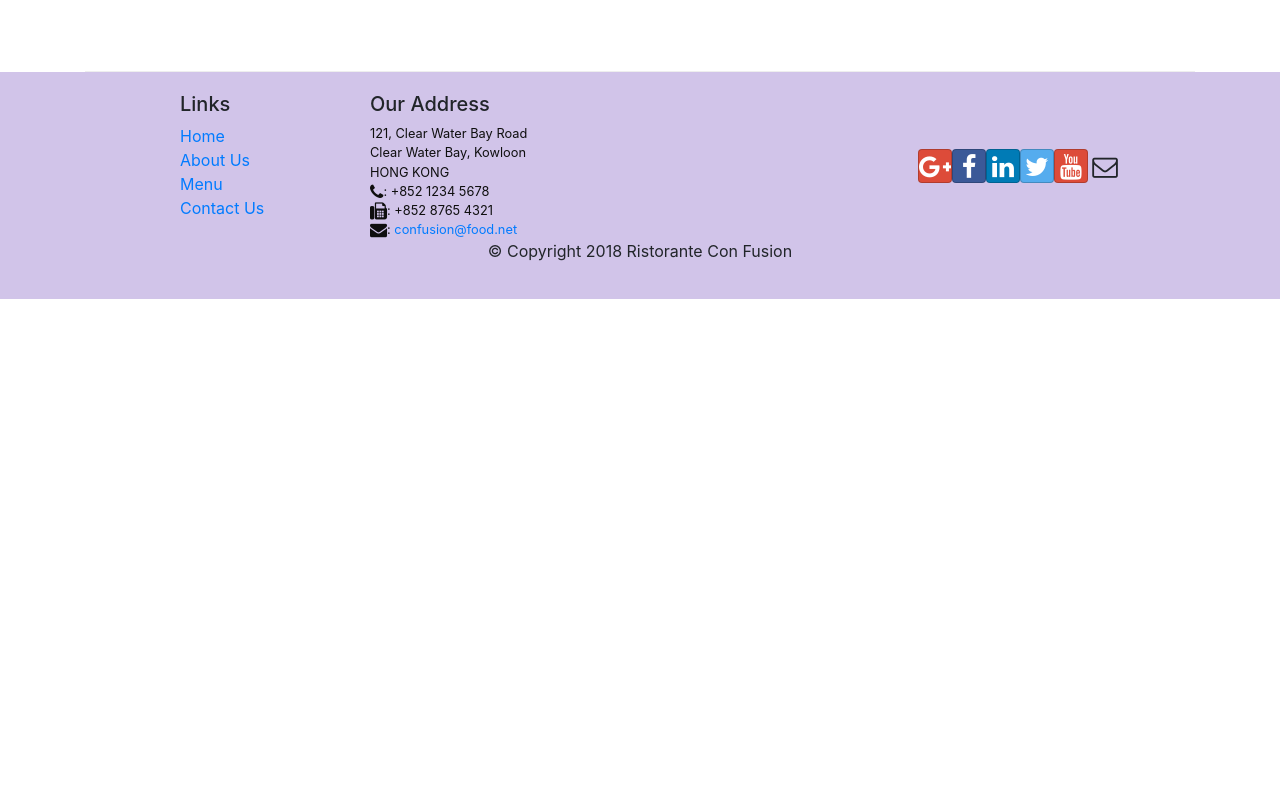
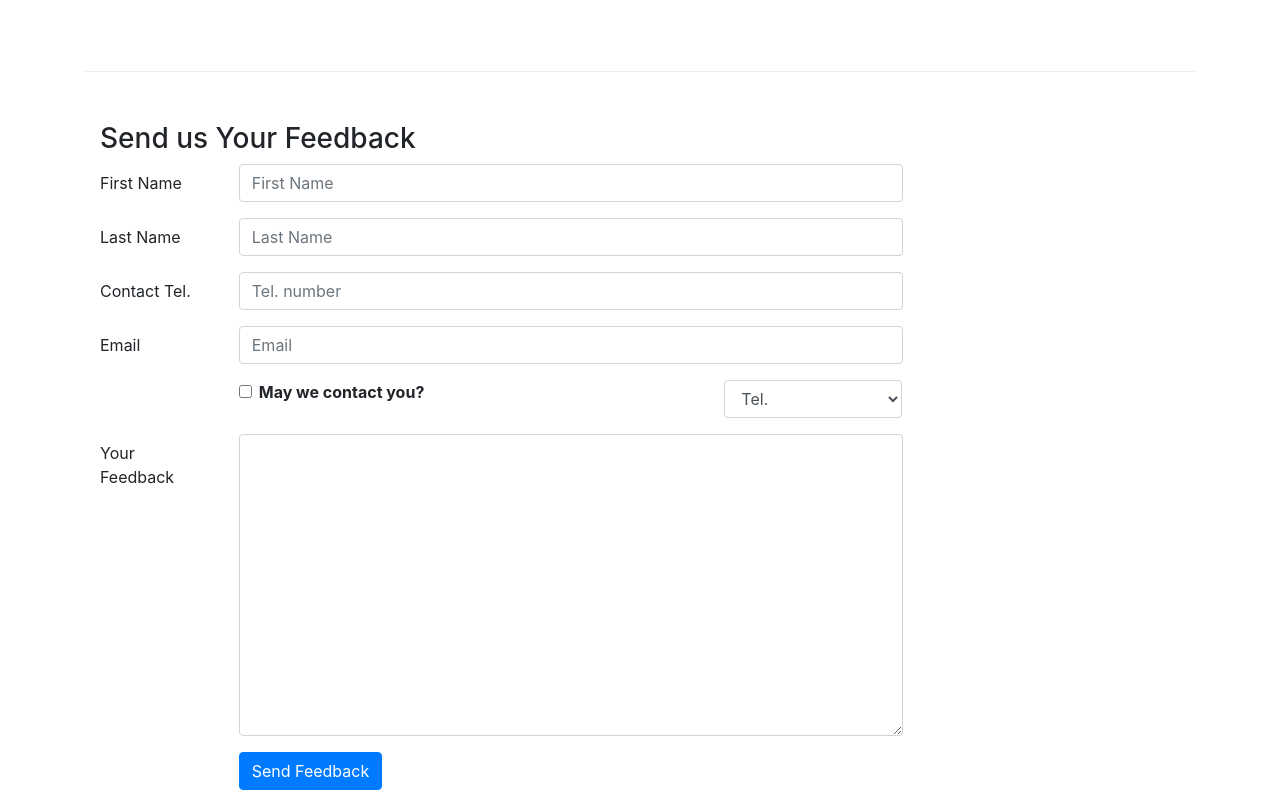
Before and after one commit to VishwaramH/ReactJS-restaurant-website, a React (Create React App) app: page /contactus in a window 1280 px wide. Shown: the part 800-1600 px from the top of the page. Before the commit the page ends 1099 px from the top, so only its background shows below. Built offline with nearby package versions, Linux system fonts and the light colour scheme.

Commit message:
Week 3 Controlled form exercise

```diff
--- a/src/components/ContactComponent.js
+++ b/src/components/ContactComponent.js
@@ -1,8 +1,42 @@
-import React from 'react';
-import { Breadcrumb, BreadcrumbItem } from 'reactstrap';
+import React, { Component } from 'react';
+import { Breadcrumb, BreadcrumbItem, Button, Form, FormGroup, Input, Label, Col } from 'reactstrap';
 import { Link } from 'react-router-dom';
 
-function Contact(props) {
+class Contact extends Component {
+
+  constructor(props) {
+    super(props);
+
+    this.state = {
+      firstname : '',
+      lastname : '',
+      telnum : '',
+      email : '',
+      agree : false,
+      contactType : 'Tel.',
+      message : ''
+    }
+
+      this.handleInputChange = this.handleInputChange.bind(this);
+      this.handleSubmit = this.handleSubmit.bind(this);
+  }
+
+  handleInputChange(event) {
+    const target = event.target;
+    const value = target.type === 'checkbox' ? target.checked : target.value;
+    const name = target.name;
+
+    this.setState({
+      [name] : value
+    });
+  }
+
+  handleSubmit(event) {
+    console.log("Current state is " + JSON.stringify(this.state));
+    alert("Current state is " + JSON.stringify(this.state));
+    event.preventDefault();
+  }
+  render() {
     return (
       <div className="container">
         <div className="row">
@@ -41,8 +75,80 @@
             </div>
           </div>
         </div>
+
+        <div className="row row-content">
+          <div className="col-12">
+            <h3>Send us Your Feedback</h3>
+          </div>
+          <div className="col-12 col-md-9">
+            <Form onSubmit={this.handleSubmit}>
+              <FormGroup row>
+                <Label htmlFor="firstname" md={2}>First Name</Label>
+                <Col md={10}>
+                  <Input type="text" id="firstname" name="firstname" placeholder="First Name" value={this.state.firstname} onChange={this.handleInputChange} />
+                </Col>
+              </FormGroup>
+              <FormGroup row>
+                <Label htmlFor="lastname" md={2}>Last Name</Label>
+                <Col md={10}>
+                  <Input type="text" id="lastname" name="lastname" placeholder="Last Name" value={this.state.lastname} onChange={this.handleInputChange} />
+                </Col>
+              </FormGroup>
+              <FormGroup row>
+                <Label htmlFor="telnum" md={2}>Contact Tel.</Label>
+                <Col md={10}>
+                  <Input type="tel" id="telnum" name="telnum" placeholder="Tel. number" value={this.state.telnum} onChange={this.handleInputChange} />
+                </Col>
+              </FormGroup>
+              <FormGroup row>
+                <Label htmlFor="email" md={2}>Email</Label>
+                <Col md={10}>
+                  <Input type="email" id="email" name="email" placeholder="Email" value={this.state.email} onChange={this.handleInputChange} />
+                </Col>
+              </FormGroup>
+              <FormGroup row>
+                <Col md={{ size: 6, offset: 2 }}>
+                  <FormGroup check>
+                    <Label check>
+                      <Input type="checkbox"
+                        name="agree"
+                        checked={this.state.agree}
+                        onChange={this.handleInputChange} /> {' '}
+                      <strong>May we contact you?</strong>
+                    </Label>
+                  </FormGroup>
+                </Col>
+                <Col md={{ size: 3, offset: 1 }}>
+                  <Input type="select" name="contactType"
+                    value={this.state.contactType}
+                    onChange={this.handleInputChange}>
+                    <option>Tel.</option>
+                    <option>Email</option>
+                  </Input>
+                </Col>
+              </FormGroup>
+              <FormGroup row>
+                <Label htmlFor="message" md={2}>Your Feedback</Label>
+                <Col md={10}>
+                  <Input type="textarea" id="message" name="message"
+                    rows="12"
+                    value={this.state.message}
+                    onChange={this.handleInputChange}></Input>
+                </Col>
+              </FormGroup>
+              <FormGroup row>
+                <Col md={{ size: 10, offset: 2 }}>
+                  <Button type="submit" color="primary">
+                    Send Feedback
+                  </Button>
+                </Col>
+              </FormGroup>
+            </Form>
+          </div>
+        </div>
       </div>
     );
   }
+}
 
 export default Contact;
```
Lines whose indentation alone changed are shown as unchanged.
